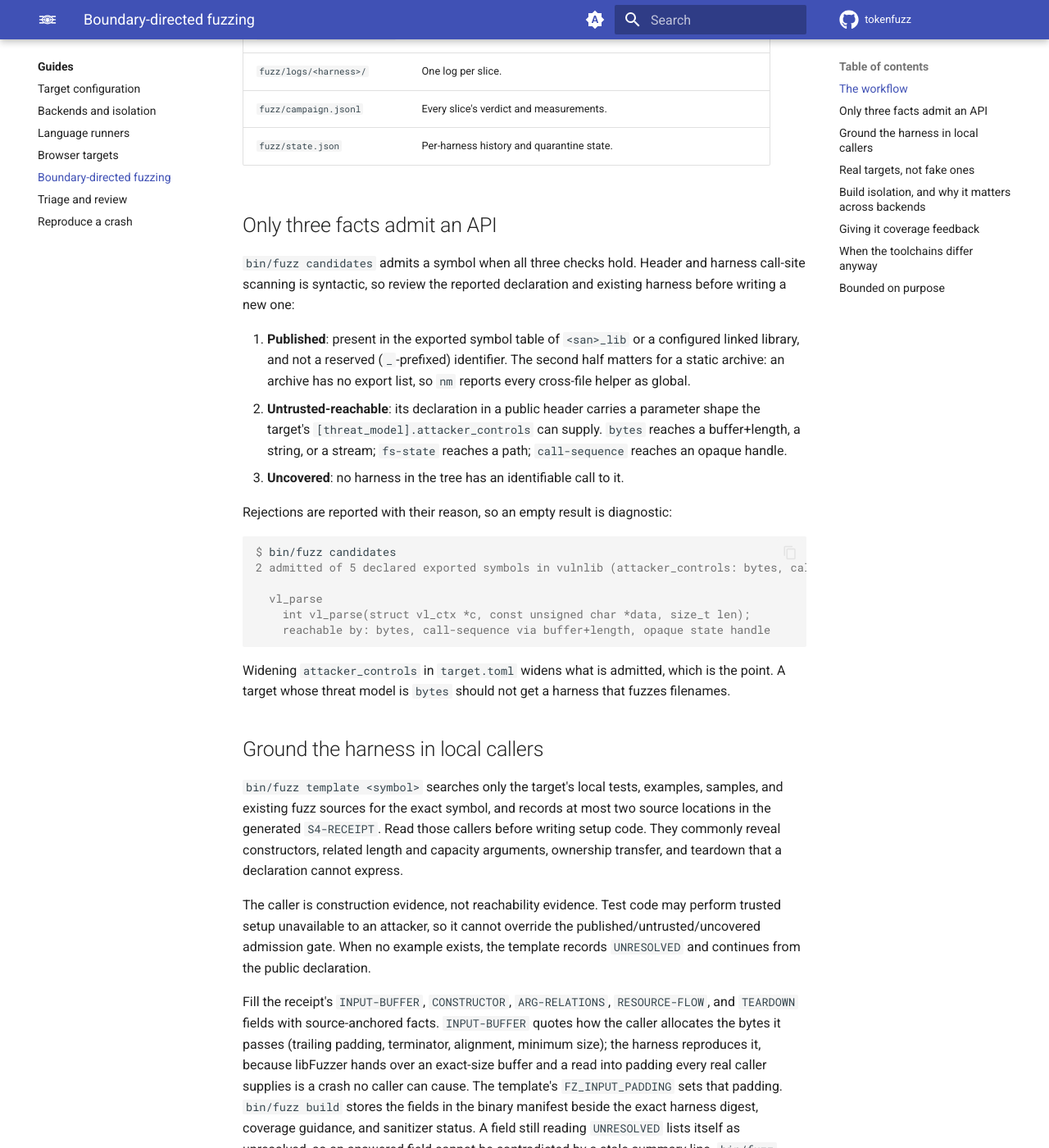
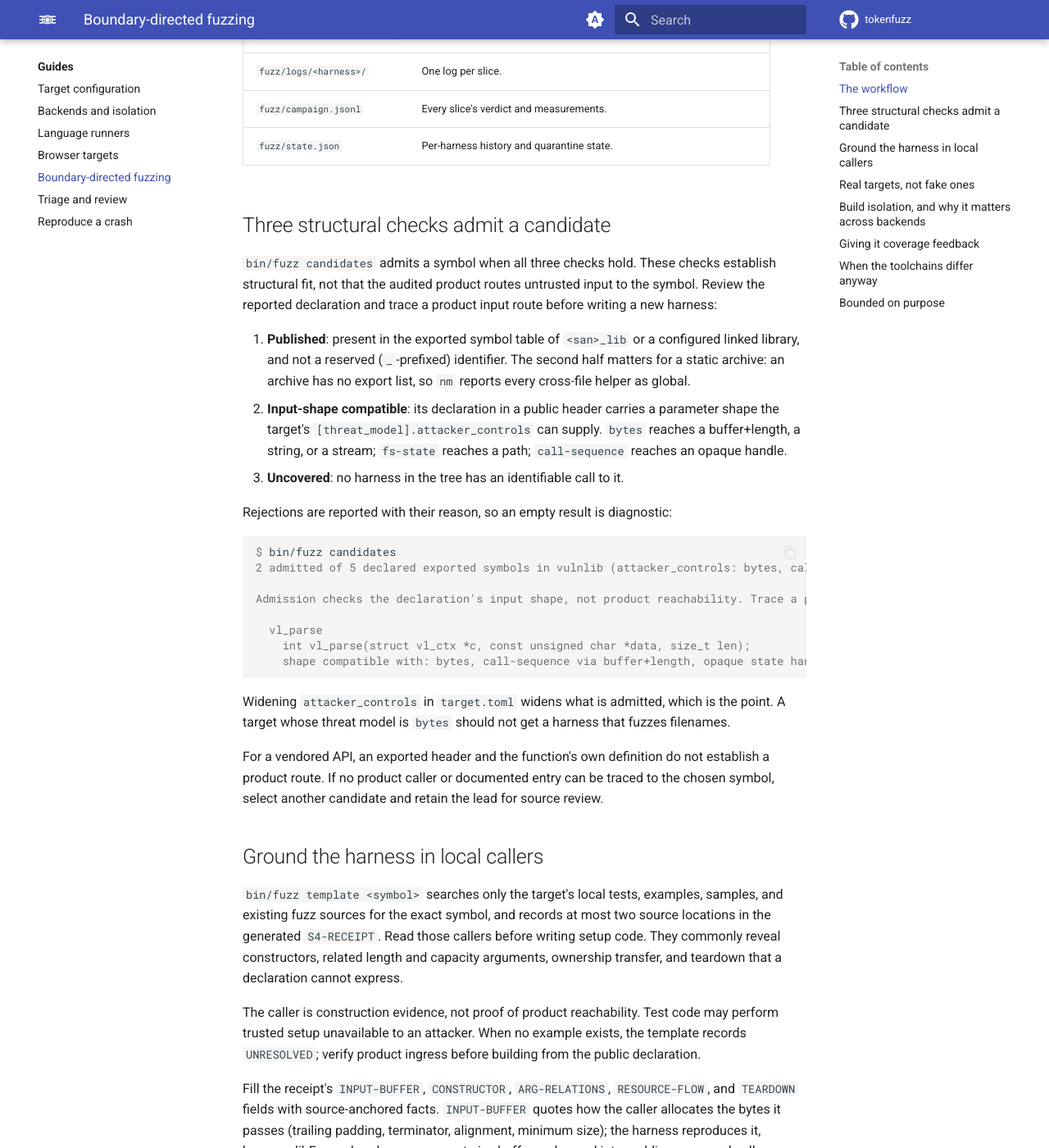
Before and after one commit to tokenfuzz/tokenfuzz, an MkDocs documentation site: the page built from docs/guides/directed-fuzzing.md, in a window 1280 px wide and 1400 px high, scrolled down 940 px. Shown: the whole window at 82% size. Built offline with MkDocs 1.6.1 and Material for MkDocs 9.7.7, drawn with Linux system fonts in a browser that asks for light colours; comment, search, counter and statistics services are not loaded.

Commit message:
fuzz: S4 admission proves input shape, not a product route
S4 spent whole fuzz slices on vendored wrappers no product code calls,
because `bin/fuzz candidates` said "reachable by". The CLI, template,
campaign card, strategy guide, and docs now call it shape compatibility and
require tracing a product input route before building a harness.

````diff
--- a/docs/guides/directed-fuzzing.md
+++ b/docs/guides/directed-fuzzing.md
@@ -38,17 +38,18 @@ under `$RESULTS_DIR/fuzz/`:
 | `fuzz/campaign.jsonl` | Every slice's verdict and measurements. |
 | `fuzz/state.json` | Per-harness history and quarantine state. |
 
-## Only three facts admit an API
+## Three structural checks admit a candidate
 
-`bin/fuzz candidates` admits a symbol when all three checks hold. Header and
-harness call-site scanning is syntactic, so review the reported declaration
-and existing harness before writing a new one:
+`bin/fuzz candidates` admits a symbol when all three checks hold. These checks
+establish structural fit, not that the audited product routes untrusted input
+to the symbol. Review the reported declaration and trace a product input route
+before writing a new harness:
 
 1. **Published**: present in the exported symbol table of `<san>_lib` or a
    configured linked library, and not a reserved (`_`-prefixed) identifier.
    The second half matters for a static archive: an archive has no export
    list, so `nm` reports every cross-file helper as global.
-2. **Untrusted-reachable**: its declaration in a public header carries a
+2. **Input-shape compatible**: its declaration in a public header carries a
    parameter shape the target's `[threat_model].attacker_controls` can supply.
    `bytes` reaches a buffer+length, a string, or a stream; `fs-state` reaches
    a path; `call-sequence` reaches an opaque handle.
@@ -60,14 +61,21 @@ Rejections are reported with their reason, so an empty result is diagnostic:
 $ bin/fuzz candidates
 2 admitted of 5 declared exported symbols in vulnlib (attacker_controls: bytes, call-sequence)
 
+Admission checks the declaration's input shape, not product reachability. Trace a product input route to the selected API before building a harness.
+
   vl_parse
     int vl_parse(struct vl_ctx *c, const unsigned char *data, size_t len);
-    reachable by: bytes, call-sequence via buffer+length, opaque state handle
+    shape compatible with: bytes, call-sequence via buffer+length, opaque state handle
 ```
 
 Widening `attacker_controls` in `target.toml` widens what is admitted, which
 is the point. A target whose threat model is `bytes` should not get a harness
 that fuzzes filenames.
+
+For a vendored API, an exported header and the function's own definition do
+not establish a product route. If no product caller or documented entry can
+be traced to the chosen symbol, select another candidate and retain the lead
+for source review.
 
 ## Ground the harness in local callers
 
@@ -78,10 +86,10 @@ writing setup code. They commonly reveal constructors, related length and
 capacity arguments, ownership transfer, and teardown that a declaration
 cannot express.
 
-The caller is construction evidence, not reachability evidence. Test code may
-perform trusted setup unavailable to an attacker, so it cannot override the
-published/untrusted/uncovered admission gate. When no example exists, the
-template records `UNRESOLVED` and continues from the public declaration.
+The caller is construction evidence, not proof of product reachability. Test
+code may perform trusted setup unavailable to an attacker. When no example
+exists, the template records `UNRESOLVED`; verify product ingress before
+building from the public declaration.
 
 Fill the receipt's `INPUT-BUFFER`, `CONSTRUCTOR`, `ARG-RELATIONS`,
 `RESOURCE-FLOW`, and `TEARDOWN` fields with source-anchored facts.
````
Also changed, not shown: .agents/references/strategies/README.md (+1 -1 lines), .agents/references/strategies/S4-directed-fuzzing.md (+17 -7 lines), 5 other files.
